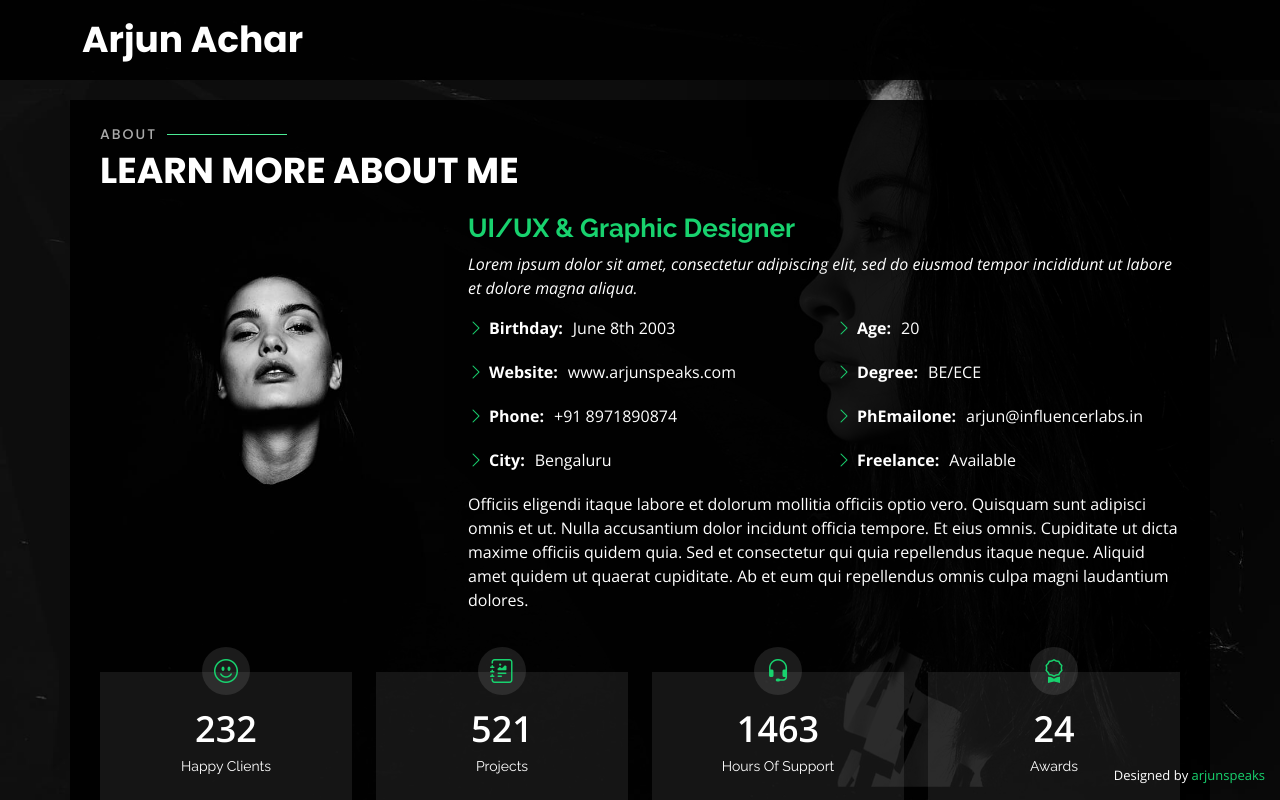
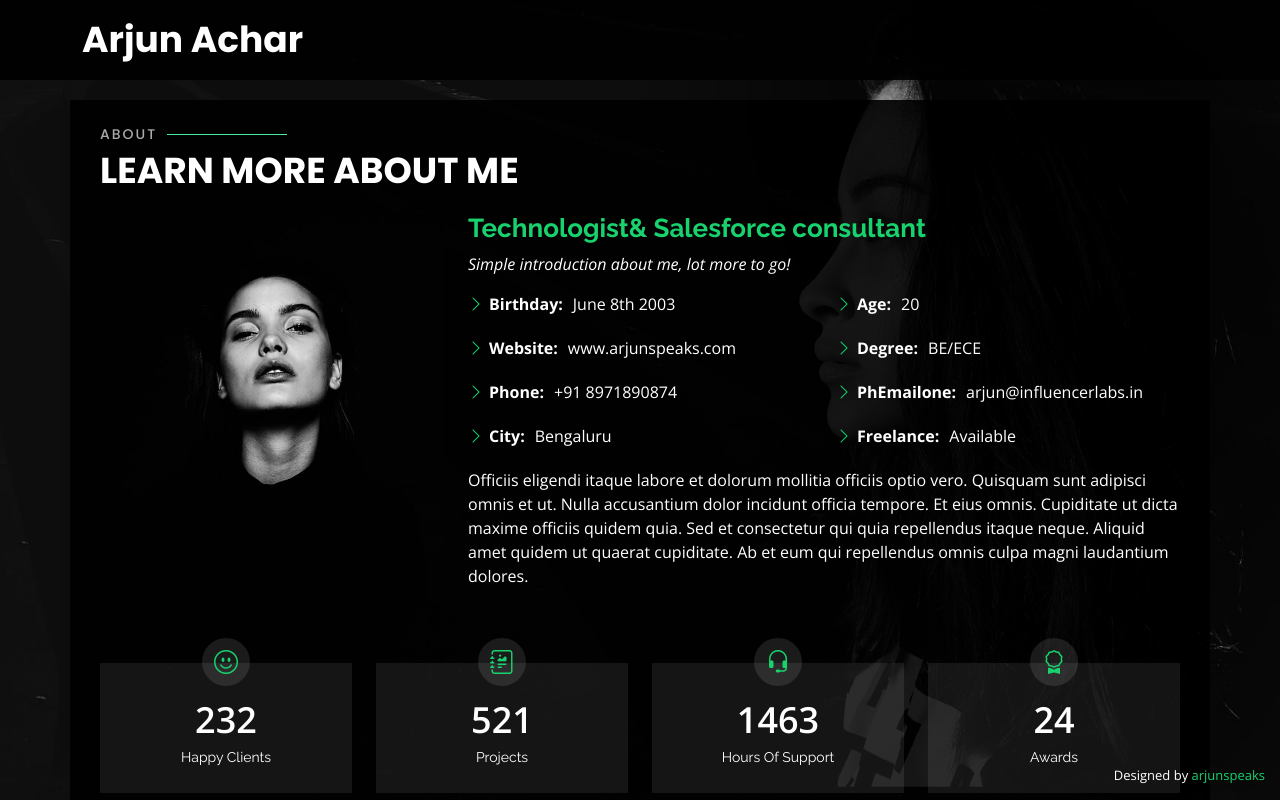
Before and after one commit to arjunsf1811/HOLA, a plain HTML site: page index.html in a window 1280 px wide. Both pictures are taken after a click on the link "About". Shown: the top 800 px of the page. Drawn offline with nearby package versions, Linux system fonts and the light colour scheme; files whose address does not match are found by name.

Commit message:
Update index.html

```diff
--- a/index.html
+++ b/index.html
@@ -85,10 +85,9 @@
           <img src="assets/img/me.jpg" class="img-fluid" alt="">
         </div>
         <div class="col-lg-8 pt-4 pt-lg-0 content" data-aos="fade-left">
-          <h3>UI/UX &amp; Graphic Designer</h3>
+          <h3>Technologist&amp; Salesforce consultant</h3>
           <p class="fst-italic">
-            Lorem ipsum dolor sit amet, consectetur adipiscing elit, sed do eiusmod tempor incididunt ut labore et dolore
-            magna aliqua.
+          Simple introduction about me, lot more to go!
           </p>
           <div class="row">
             <div class="col-lg-6">
```
